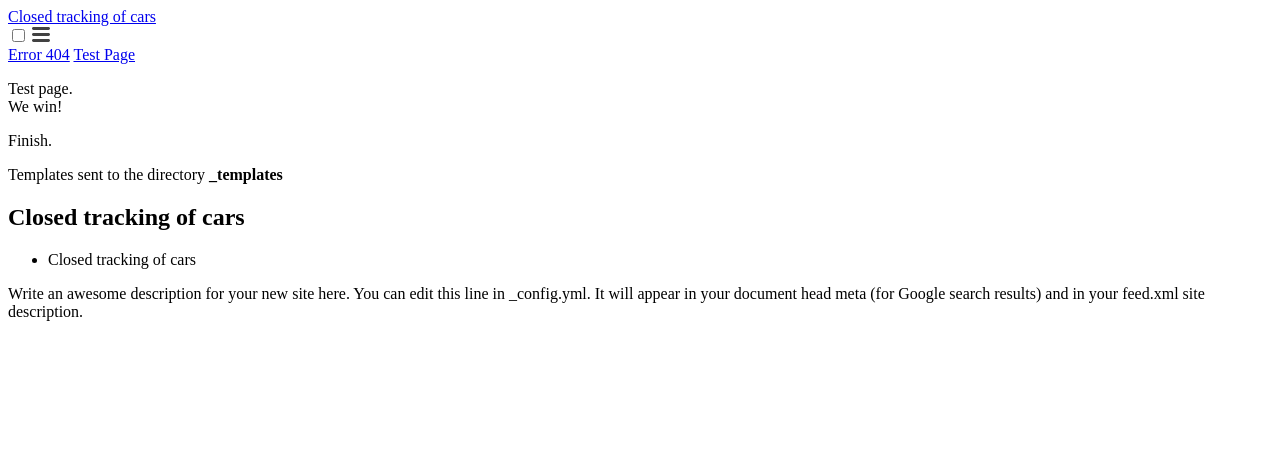
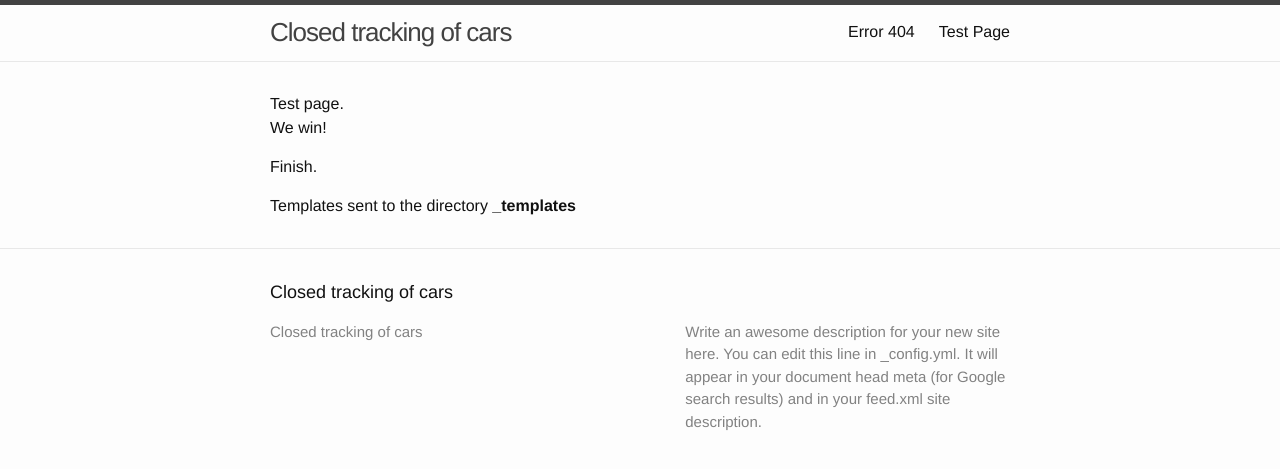
Before and after one commit to bopoh13/ctc-leaflet1, a Jekyll site: the page built from test_page.md, in a window 1280 px wide. Shown: the top 469 px of the page. Built offline with Jekyll 4.4.1, drawn with Linux system fonts in a browser that asks for light colours.

Commit message:
Restore default

```diff
--- a/_layouts/default2.html
+++ b/_layouts/default.html
@@ -1,7 +1,7 @@
 <!DOCTYPE html>
 <html lang="{{ page.lang | default: site.lang | default: "en" }}">
 
-  {% include head2.html %}
+  {% include head.html %}
 
   <body>
 
--- /dev/null
+++ b/_sass/minima.scss
@@ -0,0 +1,51 @@
+@charset "utf-8";
+
+// Define defaults for each variable.
+
+$base-font-family: "Helvetica Neue", Helvetica, Arial, sans-serif !default;
+$base-font-size:   16px !default;
+$base-font-weight: 400 !default;
+$small-font-size:  $base-font-size * 0.875 !default;
+$base-line-height: 1.5 !default;
+
+$spacing-unit:     30px !default;
+
+$text-color:       #111 !default;
+$background-color: #fdfdfd !default;
+$brand-color:      #2a7ae2 !default;
+
+$grey-color:       #828282 !default;
+$grey-color-light: lighten($grey-color, 40%) !default;
+$grey-color-dark:  darken($grey-color, 25%) !default;
+
+$table-text-align: left !default;
+
+// Width of the content area
+$content-width:    800px !default;
+
+$on-palm:          600px !default;
+$on-laptop:        800px !default;
+
+// Use media queries like this:
+// @include media-query($on-palm) {
+//   .wrapper {
+//     padding-right: $spacing-unit / 2;
+//     padding-left: $spacing-unit / 2;
+//   }
+// }
+@mixin media-query($device) {
+  @media screen and (max-width: $device) {
+    @content;
+  }
+}
+
+@mixin relative-font-size($ratio) {
+  font-size: $base-font-size * $ratio;
+}
+
+// Import partials.
+@import
+  "minima/base",
+  "minima/layout",
+  "minima/syntax-highlighting"
+;
--- /dev/null
+++ b/_sass/minima/_base.scss
@@ -0,0 +1,245 @@
+/**
+ * Reset some basic elements
+ */
+body, h1, h2, h3, h4, h5, h6,
+p, blockquote, pre, hr,
+dl, dd, ol, ul, figure {
+  margin: 0;
+  padding: 0;
+}
+
+
+
+/**
+ * Basic styling
+ */
+body {
+  font: $base-font-weight #{$base-font-size}/#{$base-line-height} $base-font-family;
+  color: $text-color;
+  background-color: $background-color;
+  -webkit-text-size-adjust: 100%;
+  -webkit-font-feature-settings: "kern" 1;
+     -moz-font-feature-settings: "kern" 1;
+       -o-font-feature-settings: "kern" 1;
+          font-feature-settings: "kern" 1;
+  font-kerning: normal;
+}
+
+
+
+/**
+ * Set `margin-bottom` to maintain vertical rhythm
+ */
+h1, h2, h3, h4, h5, h6,
+p, blockquote, pre,
+ul, ol, dl, figure,
+%vertical-rhythm {
+  margin-bottom: $spacing-unit / 2;
+}
+
+
+
+/**
+ * Images
+ */
+img {
+  max-width: 100%;
+  vertical-align: middle;
+}
+
+
+
+/**
+ * Figures
+ */
+figure > img {
+  display: block;
+}
+
+figcaption {
+  font-size: $small-font-size;
+}
+
+
+
+/**
+ * Lists
+ */
+ul, ol {
+  margin-left: $spacing-unit;
+}
+
+li {
+  > ul,
+  > ol {
+    margin-bottom: 0;
+  }
+}
+
+
+
+/**
+ * Headings
+ */
+h1, h2, h3, h4, h5, h6 {
+  font-weight: $base-font-weight;
+}
+
+
+
+/**
+ * Links
+ */
+a {
+  color: $brand-color;
+  text-decoration: none;
+
+  &:visited {
+    color: darken($brand-color, 15%);
+  }
+
+  &:hover {
+    color: $text-color;
+    text-decoration: underline;
+  }
+
+  .social-media-list &:hover {
+    text-decoration: none;
+
+    .username {
+      text-decoration: underline;
+    }
+  }
+}
+
+
+/**
+ * Blockquotes
+ */
+blockquote {
+  color: $grey-color;
+  border-left: 4px solid $grey-color-light;
+  padding-left: $spacing-unit / 2;
+  @include relative-font-size(1.125);
+  letter-spacing: -1px;
+  font-style: italic;
+
+  > :last-child {
+    margin-bottom: 0;
+  }
+}
+
+
+
+/**
+ * Code formatting
+ */
+pre,
+code {
+  @include relative-font-size(0.9375);
+  border: 1px solid $grey-color-light;
+  border-radius: 3px;
+  background-color: #eef;
+}
+
+code {
+  padding: 1px 5px;
+}
+
+pre {
+  padding: 8px 12px;
+  overflow-x: auto;
+
+  > code {
+    border: 0;
+    padding-right: 0;
+    padding-left: 0;
+  }
+}
+
+
+
+/**
+ * Wrapper
+ */
+.wrapper {
+  max-width: -webkit-calc(#{$content-width} - (#{$spacing-unit} * 2));
+  max-width:         calc(#{$content-width} - (#{$spacing-unit} * 2));
+  margin-right: auto;
+  margin-left: auto;
+  padding-right: $spacing-unit;
+  padding-left: $spacing-unit;
+  @extend %clearfix;
+
+  @include media-query($on-laptop) {
+    max-width: -webkit-calc(#{$content-width} - (#{$spacing-unit}));
+    max-width:         calc(#{$content-width} - (#{$spacing-unit}));
+    padding-right: $spacing-unit / 2;
+    padding-left: $spacing-unit / 2;
+  }
+}
+
+
+
+/**
+ * Clearfix
+ */
+%clearfix:after {
+  content: "";
+  display: table;
+  clear: both;
+}
+
+
+
+/**
+ * Icons
+ */
+.icon > svg {
+  display: inline-block;
+  vertical-align: middle;
+
+  path {
+    fill: $grey-color;
+  }
+}
+
+.social-media-list {
+  .icon {
+    padding-right: 5px;
+  }
+
+  li + li {
+    padding-top: 5px;
+  }
+}
+
+
+
+/**
+ * Tables
+ */
+table {
+  margin-bottom: $spacing-unit;
+  width: 100%;
+  text-align: $table-text-align;
+  color: lighten($text-color, 18%);
+  border-collapse: collapse;
+  border: 1px solid $grey-color-light;
+  tr {
+    &:nth-child(even) {
+      background-color: lighten($grey-color-light, 6%);
+    }
+  }
+  th, td {
+    padding: ($spacing-unit / 3) ($spacing-unit / 2);
+  }
+  th {
+    background-color: lighten($grey-color-light, 3%);
+    border: 1px solid darken($grey-color-light, 4%);
+    border-bottom-color: darken($grey-color-light, 12%);
+  }
+  td {
+    border: 1px solid $grey-color-light;
+  }
+}
--- /dev/null
+++ b/_sass/minima/_layout.scss
@@ -0,0 +1,250 @@
+/**
+ * Site header
+ */
+.site-header {
+  border-top: 5px solid $grey-color-dark;
+  border-bottom: 1px solid $grey-color-light;
+  min-height: $spacing-unit * 1.865;
+
+  // Positioning context for the mobile navigation icon
+  position: relative;
+}
+
+.site-title {
+  @include relative-font-size(1.625);
+  font-weight: 300;
+  line-height: $base-line-height * $base-font-size * 2.25;
+  letter-spacing: -1px;
+  margin-bottom: 0;
+  float: left;
+
+  &,
+  &:visited {
+    color: $grey-color-dark;
+  }
+}
+
+.site-nav {
+  float: right;
+  line-height: $base-line-height * $base-font-size * 2.25;
+
+  .nav-trigger {
+      display: none;
+  }
+
+  .menu-icon {
+    display: none;
+  }
+
+  .page-link {
+    color: $text-color;
+    line-height: $base-line-height;
+
+    // Gaps between nav items, but not on the last one
+    &:not(:last-child) {
+      margin-right: 20px;
+    }
+  }
+
+  @include media-query($on-palm) {
+    position: absolute;
+    top: 9px;
+    right: $spacing-unit / 2;
+    background-color: $background-color;
+    border: 1px solid $grey-color-light;
+    border-radius: 5px;
+    text-align: right;
+
+    label[for="nav-trigger"] {
+      display: block;
+      float: right;
+      width: 36px;
+      height: 36px;
+      z-index: 2;
+      cursor: pointer;
+    }
+
+    .menu-icon {
+      display: block;
+      float: right;
+      width: 36px;
+      height: 26px;
+      line-height: 0;
+      padding-top: 10px;
+      text-align: center;
+
+      > svg path {
+        fill: $grey-color-dark;
+      }
+    }
+
+    input ~ .trigger {
+      clear: both;
+      display: none;
+    }
+
+    input:checked ~ .trigger {
+      display: block;
+      padding-bottom: 5px;
+    }
+
+    .page-link {
+      display: block;
+      padding: 5px 10px;
+
+      &:not(:last-child) {
+        margin-right: 0;
+      }
+      margin-left: 20px;
+    }
+  }
+}
+
+
+
+/**
+ * Site footer
+ */
+.site-footer {
+  border-top: 1px solid $grey-color-light;
+  padding: $spacing-unit 0;
+}
+
+.footer-heading {
+  @include relative-font-size(1.125);
+  margin-bottom: $spacing-unit / 2;
+}
+
+.contact-list,
+.social-media-list {
+  list-style: none;
+  margin-left: 0;
+}
+
+.footer-col-wrapper {
+  @include relative-font-size(0.9375);
+  color: $grey-color;
+  margin-left: -$spacing-unit / 2;
+  @extend %clearfix;
+}
+
+.footer-col {
+  float: left;
+  margin-bottom: $spacing-unit / 2;
+  padding-left: $spacing-unit / 2;
+}
+
+.footer-col-1 {
+  width: -webkit-calc(35% - (#{$spacing-unit} / 2));
+  width:         calc(35% - (#{$spacing-unit} / 2));
+}
+
+.footer-col-2 {
+  width: -webkit-calc(20% - (#{$spacing-unit} / 2));
+  width:         calc(20% - (#{$spacing-unit} / 2));
+}
+
+.footer-col-3 {
+  width: -webkit-calc(45% - (#{$spacing-unit} / 2));
+  width:         calc(45% - (#{$spacing-unit} / 2));
+}
+
+@include media-query($on-laptop) {
+  .footer-col-1,
+  .footer-col-2 {
+    width: -webkit-calc(50% - (#{$spacing-unit} / 2));
+    width:         calc(50% - (#{$spacing-unit} / 2));
+  }
+
+  .footer-col-3 {
+    width: -webkit-calc(100% - (#{$spacing-unit} / 2));
+    width:         calc(100% - (#{$spacing-unit} / 2));
+  }
+}
+
+@include media-query($on-palm) {
+  .footer-col {
+    float: none;
+    width: -webkit-calc(100% - (#{$spacing-unit} / 2));
+    width:         calc(100% - (#{$spacing-unit} / 2));
+  }
+}
+
+
+
+/**
+ * Page content
+ */
+.page-content {
+  padding: $spacing-unit 0;
+}
+
+.page-heading {
+  @include relative-font-size(1.25);
+}
+
+.post-list {
+  margin-left: 0;
+  list-style: none;
+
+  > li {
+    margin-bottom: $spacing-unit;
+  }
+}
+
+.post-meta {
+  font-size: $small-font-size;
+  color: $grey-color;
+}
+
+.post-link {
+  display: block;
+  @include relative-font-size(1.5);
+}
+
+
+
+/**
+ * Posts
+ */
+.post-header {
+  margin-bottom: $spacing-unit;
+}
+
+.post-title {
+  @include relative-font-size(2.625);
+  letter-spacing: -1px;
+  line-height: 1;
+
+  @include media-query($on-laptop) {
+    @include relative-font-size(2.25);
+  }
+}
+
+.post-content {
+  margin-bottom: $spacing-unit;
+
+  h2 {
+    @include relative-font-size(2);
+
+    @include media-query($on-laptop) {
+      @include relative-font-size(1.75);
+    }
+  }
+
+  h3 {
+    @include relative-font-size(1.625);
+
+    @include media-query($on-laptop) {
+      @include relative-font-size(1.375);
+    }
+  }
+
+  h4 {
+    @include relative-font-size(1.25);
+
+    @include media-query($on-laptop) {
+      @include relative-font-size(1.125);
+    }
+  }
+}
--- /dev/null
+++ b/_sass/minima/_syntax-highlighting.scss
@@ -0,0 +1,71 @@
+/**
+ * Syntax highlighting styles
+ */
+.highlight {
+  background: #fff;
+  @extend %vertical-rhythm;
+
+  .highlighter-rouge & {
+    background: #eef;
+  }
+
+  .c     { color: #998; font-style: italic } // Comment
+  .err   { color: #a61717; background-color: #e3d2d2 } // Error
+  .k     { font-weight: bold } // Keyword
+  .o     { font-weight: bold } // Operator
+  .cm    { color: #998; font-style: italic } // Comment.Multiline
+  .cp    { color: #999; font-weight: bold } // Comment.Preproc
+  .c1    { color: #998; font-style: italic } // Comment.Single
+  .cs    { color: #999; font-weight: bold; font-style: italic } // Comment.Special
+  .gd    { color: #000; background-color: #fdd } // Generic.Deleted
+  .gd .x { color: #000; background-color: #faa } // Generic.Deleted.Specific
+  .ge    { font-style: italic } // Generic.Emph
+  .gr    { color: #a00 } // Generic.Error
+  .gh    { color: #999 } // Generic.Heading
+  .gi    { color: #000; background-color: #dfd } // Generic.Inserted
+  .gi .x { color: #000; background-color: #afa } // Generic.Inserted.Specific
+  .go    { color: #888 } // Generic.Output
+  .gp    { color: #555 } // Generic.Prompt
+  .gs    { font-weight: bold } // Generic.Strong
+  .gu    { color: #aaa } // Generic.Subheading
+  .gt    { color: #a00 } // Generic.Traceback
+  .kc    { font-weight: bold } // Keyword.Constant
+  .kd    { font-weight: bold } // Keyword.Declaration
+  .kp    { font-weight: bold } // Keyword.Pseudo
+  .kr    { font-weight: bold } // Keyword.Reserved
+  .kt    { color: #458; font-weight: bold } // Keyword.Type
+  .m     { color: #099 } // Literal.Number
+  .s     { color: #d14 } // Literal.String
+  .na    { color: #008080 } // Name.Attribute
+  .nb    { color: #0086B3 } // Name.Builtin
+  .nc    { color: #458; font-weight: bold } // Name.Class
+  .no    { color: #008080 } // Name.Constant
+  .ni    { color: #800080 } // Name.Entity
+  .ne    { color: #900; font-weight: bold } // Name.Exception
+  .nf    { color: #900; font-weight: bold } // Name.Function
+  .nn    { color: #555 } // Name.Namespace
+  .nt    { color: #000080 } // Name.Tag
+  .nv    { color: #008080 } // Name.Variable
+  .ow    { font-weight: bold } // Operator.Word
+  .w     { color: #bbb } // Text.Whitespace
+  .mf    { color: #099 } // Literal.Number.Float
+  .mh    { color: #099 } // Literal.Number.Hex
+  .mi    { color: #099 } // Literal.Number.Integer
+  .mo    { color: #099 } // Literal.Number.Oct
+  .sb    { color: #d14 } // Literal.String.Backtick
+  .sc    { color: #d14 } // Literal.String.Char
+  .sd    { color: #d14 } // Literal.String.Doc
+  .s2    { color: #d14 } // Literal.String.Double
+  .se    { color: #d14 } // Literal.String.Escape
+  .sh    { color: #d14 } // Literal.String.Heredoc
+  .si    { color: #d14 } // Literal.String.Interpol
+  .sx    { color: #d14 } // Literal.String.Other
+  .sr    { color: #009926 } // Literal.String.Regex
+  .s1    { color: #d14 } // Literal.String.Single
+  .ss    { color: #990073 } // Literal.String.Symbol
+  .bp    { color: #999 } // Name.Builtin.Pseudo
+  .vc    { color: #008080 } // Name.Variable.Class
+  .vg    { color: #008080 } // Name.Variable.Global
+  .vi    { color: #008080 } // Name.Variable.Instance
+  .il    { color: #099 } // Literal.Number.Integer.Long
+}
--- /dev/null
+++ b/assets/main.scss
@@ -0,0 +1,5 @@
+---
+# Only the main Sass file needs front matter (the dashes are enough)
+---
+
+@import "minima";
```
Also changed, not shown: test_page.md (+1 -1 lines), _includes/head.html (renamed from _includes/head2.html).
